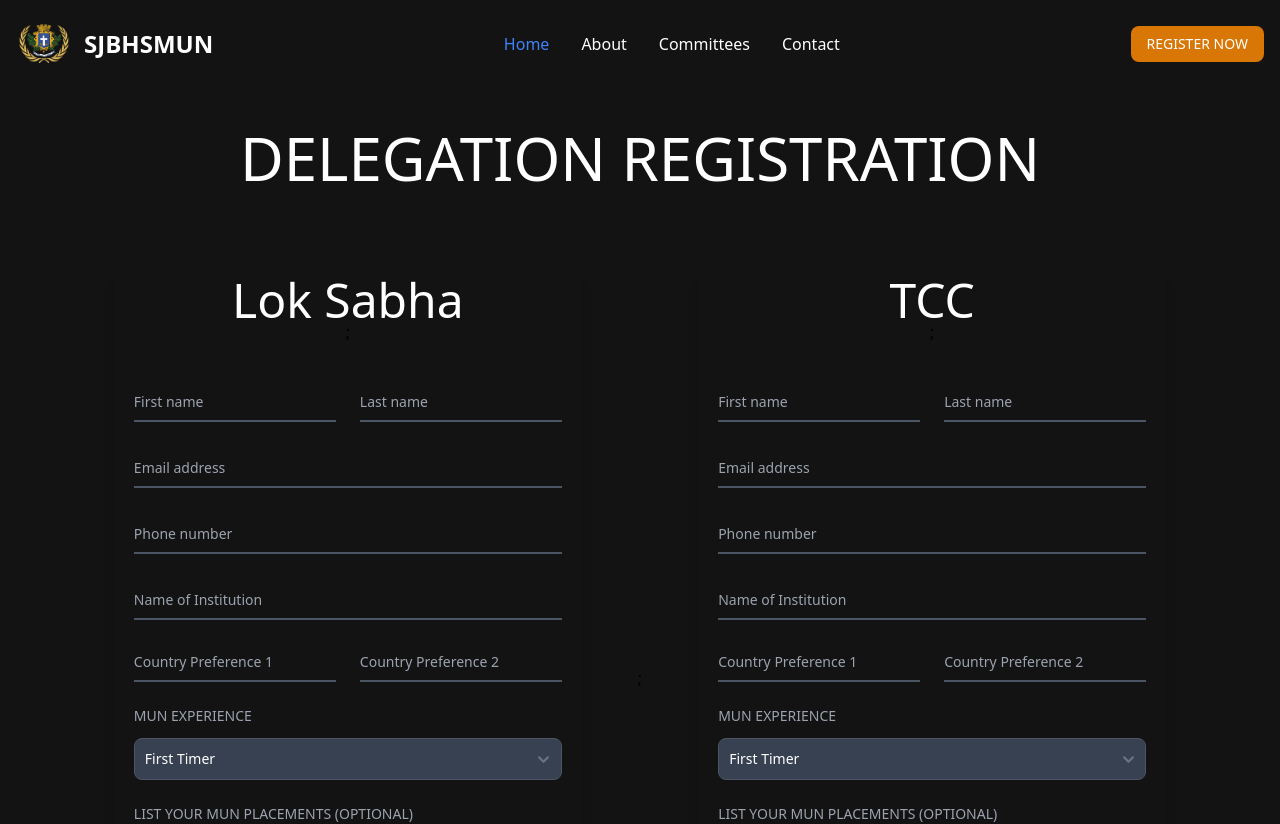
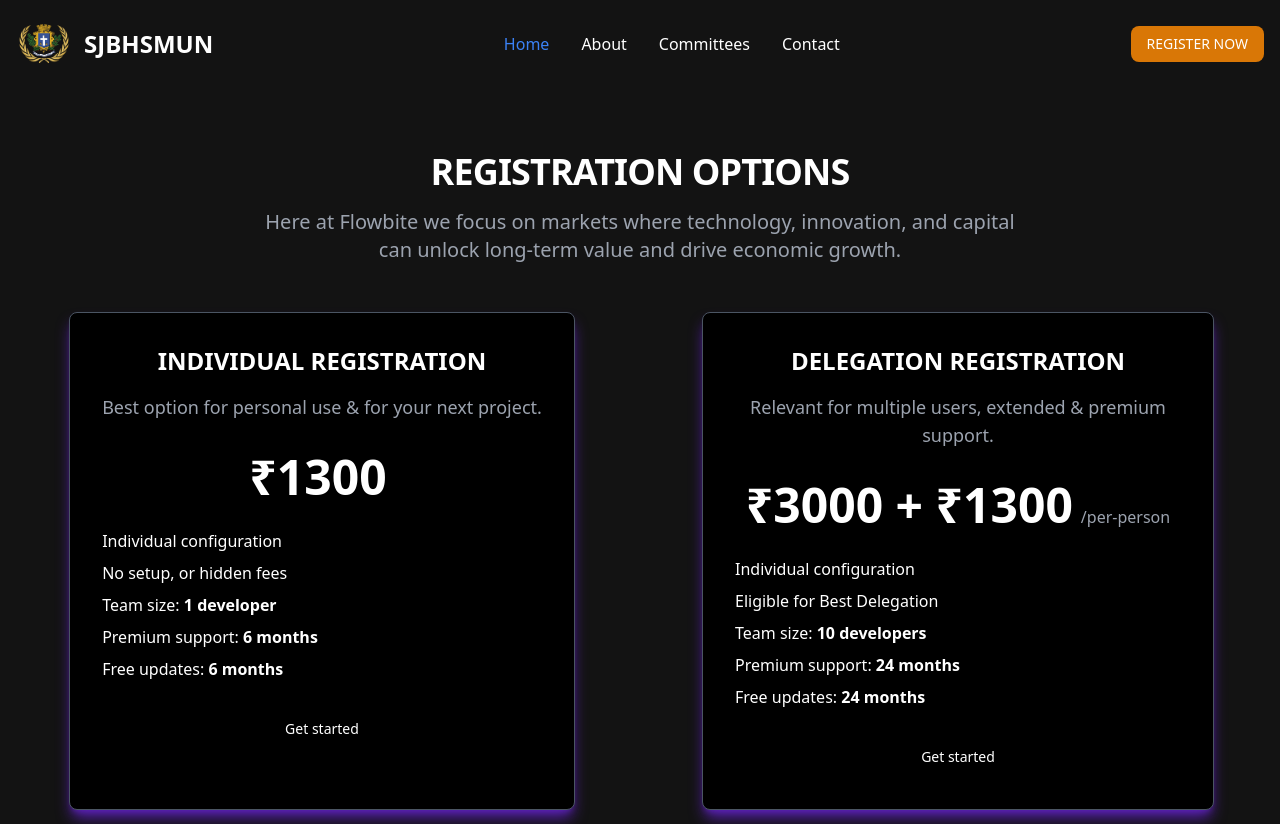
Before and after one commit to skandarajeev/sjbhs-mun-website, a Next.js app: page /registration in a window 1280 px wide. Shown: the top 824 px of the page. Built offline with nearby package versions, Linux system fonts and the light colour scheme.

Commit message:
idk what I did

```diff
--- a/app/page.js
+++ b/app/page.js
@@ -35,7 +35,7 @@ const Event = (details) => {
       <motion.div
         whileHover={{ scale: 1.1 }}
         transition={{ type: "spring" }}
-        className="outerBox mx-2 my-5 md:my-10  w-[40vw] md:w-[29vw] lg:w-[22vw] m-auto shadow-white shadow-inner "
+        className="outerBox mx-2 my-5 md:my-10  w-[40vw] md:w-[29vw] lg:w-[22vw] m-auto shadow-yellow-700 shadow-inner "
       >
         <div className="flex justify-center flex-col items-center  rounded-md  w-[100%] h-[100%] p-6">
           <Eventlogo className="sm:w-[70%] w-[100%] r md:mb-8  mb-5 h-auto" />
--- a/app/registration/page.js
+++ b/app/registration/page.js
@@ -4,7 +4,89 @@ import Head from "next/head";
 import { Indiregister, DelegationRegistration } from "../components/register";
 export default function page() {
   return (
+    <div>
+      <section class="">
+        <div class="py-8 px-4 mx-auto max-w-screen-xl lg:py-16 lg:px-6">
+          <div class="mx-auto max-w-screen-md text-center mb-8 lg:mb-12">
+            <h2 class="mb-4 text-4xl tracking-tight font-extrabold text-gray-900 dark:text-white">REGISTRATION OPTIONS</h2>
+            <p class="mb-5 font-light text-gray-500 sm:text-xl dark:text-gray-400">Here at Flowbite we focus on markets where technology, innovation, and capital can unlock long-term value and drive economic growth.</p>
+          </div>
+          <div class="space-y-8 lg:grid lg:grid-cols-2 sm:gap-6 xl:gap-10 lg:space-y-0">
+
+            <div class="flex flex-col p-6 mx-auto max-w-lg text-center rounded-lg border shadow-violet-800 shadow-lg dark:border-gray-600 xl:p-8 dark:bg-black dark:text-white">
+              <h3 class="mb-4 text-2xl font-semibold">INDIVIDUAL REGISTRATION</h3>
+              <p class="font-light text-gray-500 sm:text-lg dark:text-gray-400">Best option for personal use & for your next project.</p>
+              <div class="flex justify-center items-baseline my-8">
+                <span class="mr-2 text-5xl font-extrabold">₹1300</span>
+
+              </div>
+
+              <ul role="list" class="mb-8 space-y-4 text-left">
+                <li class="flex items-center space-x-3">
+
+                  <span>Individual configuration</span>
+                </li>
+                <li class="flex items-center space-x-3">
+
+                  <span>No setup, or hidden fees</span>
+                </li>
+                <li class="flex items-center space-x-3">
+
+                  <span>Team size: <span class="font-semibold">1 developer</span></span>
+                </li>
+                <li class="flex items-center space-x-3">
+
+                  <span>Premium support: <span class="font-semibold">6 months</span></span>
+                </li>
+                <li class="flex items-center space-x-3">
+
+                  <span>Free updates: <span class="font-semibold">6 months</span></span>
+                </li>
+              </ul>
+              <a href="#" class="text-white bg-primary-600 hover:bg-primary-700 focus:ring-4 focus:ring-primary-200 font-medium rounded-lg text-sm px-5 py-2.5 text-center dark:text-white  dark:focus:ring-primary-900">Get started</a>
+            </div>
+
+            <div class="flex flex-col p-6 mx-auto max-w-lg text-center rounded-lg border shadow-violet-800 shadow-lg dark:border-gray-600 xl:p-8 dark:bg-black dark:text-white">
+              <h3 class="mb-4 text-2xl font-semibold">DELEGATION REGISTRATION</h3>
+              <p class="font-light text-gray-500 sm:text-lg dark:text-gray-400">Relevant for multiple users, extended & premium support.</p>
+              <div class="flex justify-center items-baseline my-8">
+                <span class="mr-2 text-5xl font-extrabold">₹3000 + ₹1300</span>
+                <span class="text-gray-500 dark:text-gray-400" >/per-person</span>
+              </div>
+
+              <ul role="list" class="mb-8 space-y-4 text-left">
+                <li class="flex items-center space-x-3">
+
+
+
+                  <span>Individual configuration</span>
+                </li>
+                <li class="flex items-center space-x-3">
+
+                  <span>Eligible for Best Delegation</span>
+                </li>
+                <li class="flex items-center space-x-3">
+
+                  <span>Team size: <span class="font-semibold">10 developers</span></span>
+                </li>
+                <li class="flex items-center space-x-3">
+
+                  <span>Premium support: <span class="font-semibold">24 months</span></span>
+                </li>
+                <li class="flex items-center space-x-3">
+
+                  <span>Free updates: <span class="font-semibold">24 months</span></span>
+                </li>
+              </ul>
+              <a href="#" class="text-white bg-primary-600 hover:bg-primary-700 focus:ring-4 focus:ring-primary-200 font-medium rounded-lg text-sm px-5 py-2.5 text-center dark:text-white  dark:focus:ring-primary-900">Get started</a>
+            </div>
+
+
+          </div>
+        </div>
+      </section>
     //<Indiregister />
-    <DelegationRegistration />
+    //<DelegationRegistration />
+    </div>
   );
 }
--- a/package.json
+++ b/package.json
@@ -13,11 +13,8 @@
     "@emotion/styled": "^11.11.0",
     "@mui/material": "^5.14.8",
     "autoprefixer": "10.4.14",
-    "bootstrap": "^5.3.1",
     "eslint": "8.46.0",
     "eslint-config-next": "13.4.13",
-    "flowbite": "^1.8.1",
-    "flowbite-react": "^0.5.0",
     "framer-motion": "^10.15.1",
     "next": "13.4.13",
     "postcss": "8.4.27",
--- a/tailwind.config.js
+++ b/tailwind.config.js
@@ -24,7 +24,5 @@ module.exports = {
       }
     },
   },
-  plugins: [
-    require('flowbite/plugin')
-  ],
+
 }
```
Also changed, not shown: app/components/alden/tabs.js (+5 -4 lines), 1 other file (tests, documents, lock files or other folders).
